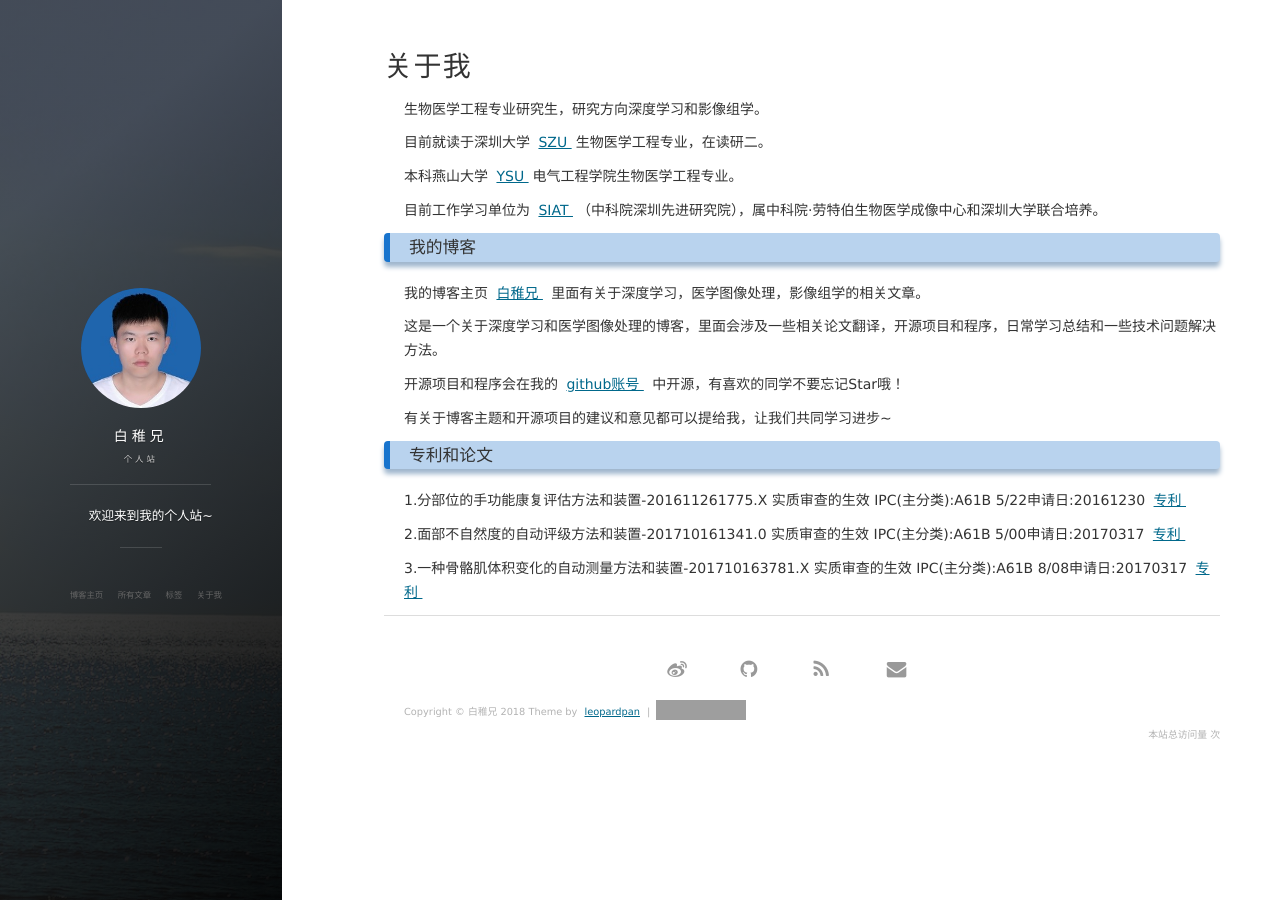
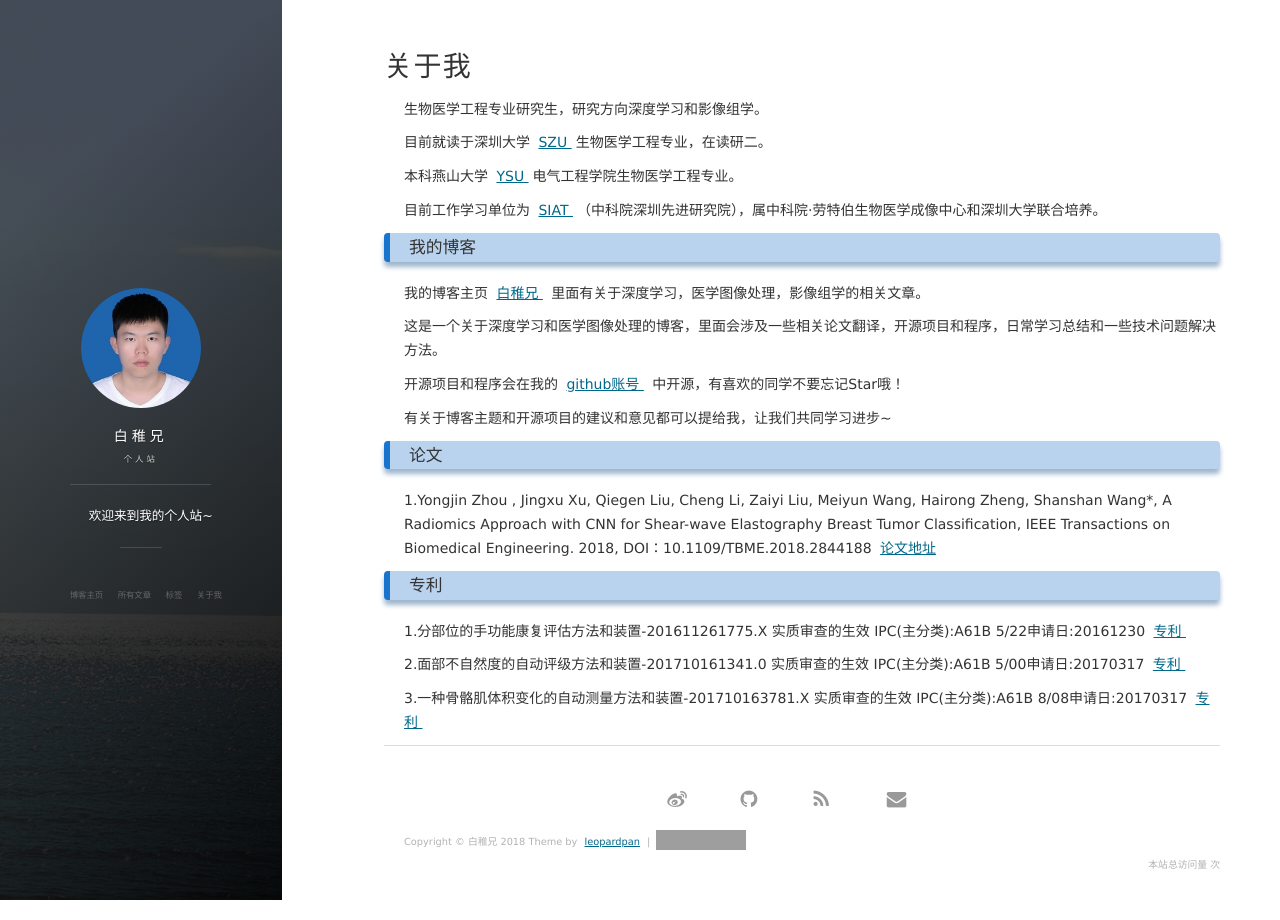
Before and after one commit to xujingxu/xujingxu.github.io, a Jekyll site: the page built from about.md, in a window 1280 px wide. Built offline with Jekyll 4.4.1, drawn with Linux system fonts in a browser that asks for light colours; nearby versions of some CDN libraries; comment, search, counter and statistics services are not loaded; grey boxes are pictures that could not be loaded.

Commit message:
Update about.md

```diff
--- a/about.md
+++ b/about.md
@@ -39,7 +39,14 @@ title: 关于我
 有关于博客主题和开源项目的建议和意见都可以提给我，让我们共同学习进步~
 
 <p>
-<h3> 专利和论文</h3>
+<h3> 论文</h3>
+<p>
+1.Yongjin Zhou , Jingxu Xu, Qiegen Liu, Cheng Li, Zaiyi Liu, Meiyun Wang, Hairong Zheng, Shanshan Wang*,    A Radiomics Approach with CNN for Shear-wave Elastography Breast Tumor Classification, IEEE Transactions on Biomedical Engineering. 2018, DOI：10.1109/TBME.2018.2844188
+<a target="_blank" href="https://ieeexplore.ieee.org/document/8372445/"> 论文地址</a>
+<p>
+
+<p>
+<h3> 专利</h3>
 <p>
 1.分部位的手功能康复评估方法和装置-201611261775.X 实质审查的生效 IPC(主分类):A61B 5/22申请日:20161230
 <a target="_blank" href="http://www2.soopat.com/Patent/201611261775/"> 专利 </a>
```
